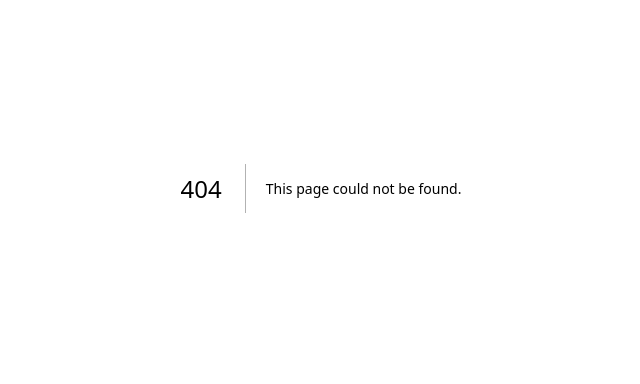
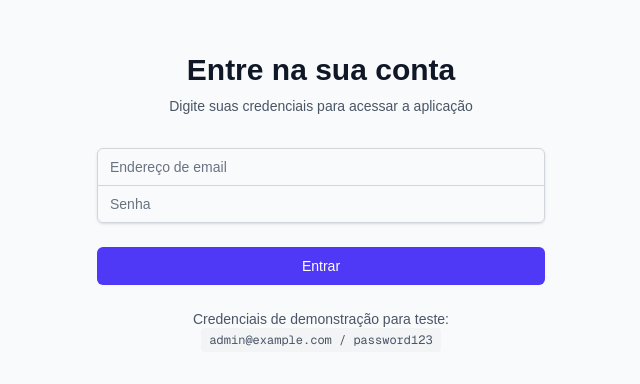
Before and after one commit to ICEI-PUC-Minas-PMV-SI/pmv-si-2025-2-pe4-t3-valitrack, a Next.js app in the folder frontend/: page /auth/login in a window 1280 px wide. Before the commit this address had no page. Shown: the part 212-596 px from the top of the page, without its empty margins (319-959 px from the left). Built offline with nearby package versions, Linux system fonts and the light colour scheme; no server answers.

Commit message:
feat: implement sample of login page and update home page with navigation links

```diff
--- /dev/null
+++ b/frontend/src/app/auth/login/page.tsx
@@ -0,0 +1,110 @@
+'use client'
+
+import { useState, FormEvent } from 'react'
+import { useRouter } from 'next/navigation'
+import { authService } from '@/services'
+
+export default function LoginPage() {
+  const [email, setEmail] = useState('')
+  const [password, setPassword] = useState('')
+  const [loading, setLoading] = useState(false)
+  const [error, setError] = useState('')
+  const router = useRouter()
+
+  const handleSubmit = async (e: FormEvent) => {
+    e.preventDefault()
+    setLoading(true)
+    setError('')
+
+    try {
+      const response = await authService.login({ email, password })
+      console.log('Login successful:', response)
+
+      // Redirect to dashboard or home page after successful login
+      router.push('/')
+    } catch (err: any) {
+      console.error('Login failed:', err)
+      setError(err.response?.data?.message || 'Falha no login. Tente novamente.')
+    } finally {
+      setLoading(false)
+    }
+  }
+
+  return (
+    <div className="min-h-screen flex items-center justify-center bg-gray-50 py-12 px-4 sm:px-6 lg:px-8">
+      <div className="max-w-md w-full space-y-8">
+        <div>
+          <h2 className="mt-6 text-center text-3xl font-extrabold text-gray-900">
+            Entre na sua conta
+          </h2>
+          <p className="mt-2 text-center text-sm text-gray-600">
+            Digite suas credenciais para acessar a aplicação
+          </p>
+        </div>
+
+        <form className="mt-8 space-y-6" onSubmit={handleSubmit}>
+          {error && (
+            <div className="bg-red-50 border border-red-400 text-red-700 px-4 py-3 rounded relative">
+              {error}
+            </div>
+          )}
+
+          <div className="rounded-md shadow-sm -space-y-px">
+            <div>
+              <label htmlFor="email" className="sr-only">
+                Endereço de email
+              </label>
+              <input
+                id="email"
+                name="email"
+                type="email"
+                autoComplete="email"
+                required
+                className="relative block w-full px-3 py-2 border border-gray-300 placeholder-gray-500 text-gray-900 rounded-t-md focus:outline-none focus:ring-indigo-500 focus:border-indigo-500 focus:z-10 sm:text-sm"
+                placeholder="Endereço de email"
+                value={email}
+                onChange={(e) => setEmail(e.target.value)}
+              />
+            </div>
+            <div>
+              <label htmlFor="password" className="sr-only">
+                Senha
+              </label>
+              <input
+                id="password"
+                name="password"
+                type="password"
+                autoComplete="current-password"
+                required
+                className="relative block w-full px-3 py-2 border border-gray-300 placeholder-gray-500 text-gray-900 rounded-b-md focus:outline-none focus:ring-indigo-500 focus:border-indigo-500 focus:z-10 sm:text-sm"
+                placeholder="Senha"
+                value={password}
+                onChange={(e) => setPassword(e.target.value)}
+              />
+            </div>
+          </div>
+
+          <div>
+            <button
+              type="submit"
+              disabled={loading}
+              className="group relative w-full flex justify-center py-2 px-4 border border-transparent text-sm font-medium rounded-md text-white bg-indigo-600 hover:bg-indigo-700 focus:outline-none focus:ring-2 focus:ring-offset-2 focus:ring-indigo-500 disabled:opacity-50 disabled:cursor-not-allowed"
+            >
+              {loading ? 'Entrando...' : 'Entrar'}
+            </button>
+          </div>
+
+          <div className="text-center">
+            <p className="text-sm text-gray-600">
+              Credenciais de demonstração para teste:
+              <br />
+              <span className="font-mono text-xs bg-gray-100 px-2 py-1 rounded">
+                admin@example.com / password123
+              </span>
+            </p>
+          </div>
+        </form>
+      </div>
+    </div>
+  )
+}
--- a/frontend/src/app/page.tsx
+++ b/frontend/src/app/page.tsx
@@ -1,102 +1,41 @@
-import Image from 'next/image'
+import Link from 'next/link'
 
 export default function Home() {
   return (
     <div className="font-sans grid grid-rows-[20px_1fr_20px] items-center justify-items-center min-h-screen p-8 pb-20 gap-16 sm:p-20">
-      <main className="flex flex-col gap-[32px] row-start-2 items-center sm:items-start">
-        <Image
-          className="dark:invert"
-          src="/next.svg"
-          alt="Next.js logo"
-          width={180}
-          height={38}
-          priority
-        />
-        <ol className="font-mono list-inside list-decimal text-sm/6 text-center sm:text-left">
-          <li className="mb-2 tracking-[-.01em]">
-            Get started by editing{' '}
-            <code className="bg-black/[.05] dark:bg-white/[.06] font-mono font-semibold px-1 py-0.5 rounded">
-              src/app/page.tsx
-            </code>
-            .
-          </li>
-          <li className="tracking-[-.01em]">
-            Save and see your changes instantly.
-          </li>
-        </ol>
+      <main className="flex flex-col gap-[32px] row-start-2 items-center">
+        <div className="text-center">
+          <h1 className="text-6xl font-bold text-blue-600 mb-4">ValiWeb</h1>
+          <p className="text-xl text-gray-600 mb-8">
+            Sistema de tracking de produtos próximos à data de vencimento
+          </p>
+        </div>
+
+        <div className="text-center max-w-2xl">
+          <p className="text-lg text-gray-700 mb-8">
+            Bem-vindo ao ValiWeb, sua plataforma completa para gerenciamento de
+            produtos próximos à data de vencimento.
+          </p>
+        </div>
 
         <div className="flex gap-4 items-center flex-col sm:flex-row">
-          <a
-            className="rounded-full border border-solid border-transparent transition-colors flex items-center justify-center bg-foreground text-background gap-2 hover:bg-[#383838] dark:hover:bg-[#ccc] font-medium text-sm sm:text-base h-10 sm:h-12 px-4 sm:px-5 sm:w-auto"
-            href="https://vercel.com/new?utm_source=create-next-app&utm_medium=appdir-template-tw&utm_campaign=create-next-app"
-            target="_blank"
-            rel="noopener noreferrer"
+          <Link
+            href="/auth/login"
+            className="rounded-full bg-blue-600 text-white hover:bg-blue-700 transition-colors font-medium text-sm sm:text-base h-12 px-8 flex items-center justify-center"
           >
-            <Image
-              className="dark:invert"
-              src="/vercel.svg"
-              alt="Vercel logomark"
-              width={20}
-              height={20}
-            />
-            Deploy now
-          </a>
-          <a
-            className="rounded-full border border-solid border-black/[.08] dark:border-white/[.145] transition-colors flex items-center justify-center hover:bg-[#f2f2f2] dark:hover:bg-[#1a1a1a] hover:border-transparent font-medium text-sm sm:text-base h-10 sm:h-12 px-4 sm:px-5 w-full sm:w-auto md:w-[158px]"
-            href="https://nextjs.org/docs?utm_source=create-next-app&utm_medium=appdir-template-tw&utm_campaign=create-next-app"
-            target="_blank"
-            rel="noopener noreferrer"
+            Fazer Login
+          </Link>
+          <Link
+            href="/auth/login"
+            className="rounded-full border border-blue-600 text-blue-600 hover:bg-blue-50 transition-colors font-medium text-sm sm:text-base h-12 px-8 flex items-center justify-center"
           >
-            Read our docs
-          </a>
+            Começar Agora
+          </Link>
         </div>
       </main>
-      <footer className="row-start-3 flex gap-[24px] flex-wrap items-center justify-center">
-        <a
-          className="flex items-center gap-2 hover:underline hover:underline-offset-4"
-          href="https://nextjs.org/learn?utm_source=create-next-app&utm_medium=appdir-template-tw&utm_campaign=create-next-app"
-          target="_blank"
-          rel="noopener noreferrer"
-        >
-          <Image
-            aria-hidden
-            src="/file.svg"
-            alt="File icon"
-            width={16}
-            height={16}
-          />
-          Learn
-        </a>
-        <a
-          className="flex items-center gap-2 hover:underline hover:underline-offset-4"
-          href="https://vercel.com/templates?framework=next.js&utm_source=create-next-app&utm_medium=appdir-template-tw&utm_campaign=create-next-app"
-          target="_blank"
-          rel="noopener noreferrer"
-        >
-          <Image
-            aria-hidden
-            src="/window.svg"
-            alt="Window icon"
-            width={16}
-            height={16}
-          />
-          Examples
-        </a>
-        <a
-          className="flex items-center gap-2 hover:underline hover:underline-offset-4"
-          href="https://nextjs.org?utm_source=create-next-app&utm_medium=appdir-template-tw&utm_campaign=create-next-app"
-          target="_blank"
-          rel="noopener noreferrer"
-        >
-          <Image
-            aria-hidden
-            src="/globe.svg"
-            alt="Globe icon"
-            width={16}
-            height={16}
-          />
-          Go to nextjs.org →
-        </a>
+
+      <footer className="row-start-3 text-center text-gray-500 text-sm">
+        <p>&copy; 2025 ValiWeb. Todos os direitos reservados.</p>
       </footer>
     </div>
   )
```
